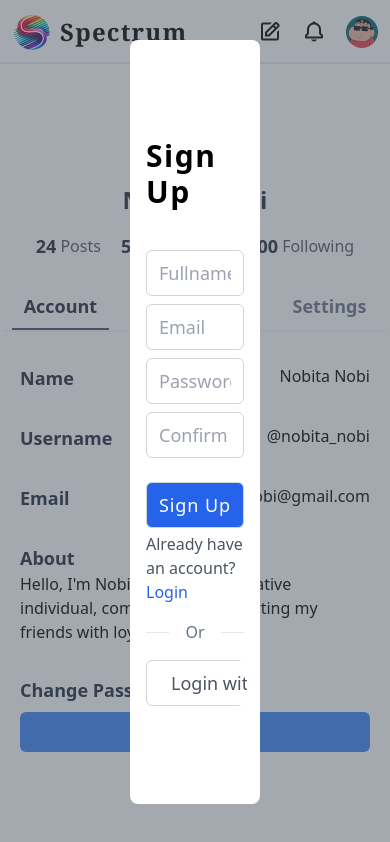
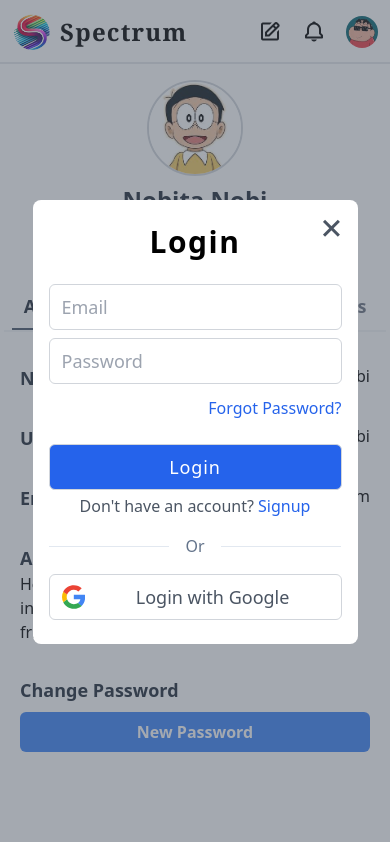
Before and after one commit to adithya-b-r/Spectrum, a React (Vite) app in the folder client/: page /profile in a window 390 px wide. Built offline with nearby package versions, Linux system fonts and the light colour scheme.

Commit message:
Made Login and SignIn form Responsive

```diff
--- a/client/src/App.tsx
+++ b/client/src/App.tsx
@@ -8,8 +8,8 @@
 import { ToastNotification } from './components/Toast/ToastNotification'
 import { Provider } from 'react-redux';
 import store from './store/store';
-import { SignInForm } from './components/AuthForms/SignInForm';
-// import { LoginForm } from './components/AuthForms/LoginForm';
+// import { SignInForm } from './components/AuthForms/SignInForm';
+import { LoginForm } from './components/AuthForms/LoginForm';
 
 interface AppContextType {
   theme: string;
@@ -35,8 +35,8 @@
         <BrowserRouter>
           <ToastNotification />
           <Navbar />
-          <SignInForm/>
-          {/* <LoginForm/> */}
+          {/* <SignInForm/> */}
+          <LoginForm/>
           <Routes>
             <Route path="/" element={<Home />} />
             <Route path="/favorites" element={<Favorites />} />
--- a/client/src/components/AuthForms/LoginForm.tsx
+++ b/client/src/components/AuthForms/LoginForm.tsx
@@ -6,9 +6,11 @@
   return (
     isDisplay && (
       <div onClick={() => setIsDisplay(false)} className=" fixed py-10 inset-0 z-50 flex items-center justify-center w-full h-screen bg-gray-600 bg-opacity-50">
-        <div onClick={(e) => e.stopPropagation()} className="bg-white w-1/3 h-fit rounded-lg flex flex-col items-center justify-center px-4 py-10">
+        <div onClick={(e) => e.stopPropagation()} className="relative bg-white w-10/12 md:w-1/3 h-fit rounded-lg flex flex-col items-center justify-center p-4 py-6 md:py-8">
 
-          <h3 className="font-semibold text-3xl tracking-wider mb-10">Login</h3>
+          <i onClick={() => setIsDisplay(false)} className="bx bx-x text-4xl absolute cursor-pointer text-gray-600 m-2 top-0 right-0"></i>
+
+          <h3 className="font-semibold text-3xl tracking-wider md:mb-8 mb-6">Login</h3>
 
           <input type="text" placeholder="Email" className="w-full text-lg border border-gray-300 outline-none py-2 px-3 rounded-md mb-2" />
           <input type="password" placeholder="Password" className="w-full text-lg border border-gray-300 outline-none py-2 px-3 rounded-md mb-2" />
--- a/client/src/components/AuthForms/SignInForm.tsx
+++ b/client/src/components/AuthForms/SignInForm.tsx
@@ -10,12 +10,13 @@
 
   const handleFormSubmit = async (e: React.FormEvent) => {
     e.preventDefault();
-    setIsDisplay(false);
 
     if (password !== confirmPassword) {
       alert("Passwords do not match");
       return;
     }
+
+    setIsDisplay(false);
 
     try {
       const response = await axios.post('http://localhost:3000/users/register', {
@@ -36,20 +37,20 @@
   return (
     isDisplay && (
       <div onClick={() => setIsDisplay(false)} className="fixed py-10 inset-0 z-50 flex items-center justify-center w-full h-screen bg-gray-600 bg-opacity-50">
-        <div onClick={(e) => e.stopPropagation()} className="bg-white w-1/3 h-full rounded-lg flex flex-col items-center justify-center p-4">
-          <h3 className="font-semibold text-3xl tracking-wider mb-10">Sign Up</h3>
+        <div onClick={(e) => e.stopPropagation()} className="relative bg-white w-10/12 md:w-1/3 h-fit rounded-lg flex flex-col items-center justify-center p-4 py-6 md:py-8">
+          <i onClick={() => setIsDisplay(false)} className="bx bx-x text-4xl absolute cursor-pointer text-gray-600 m-2 top-0 right-0"></i>
+
+          <h3 className="font-semibold text-3xl tracking-wider md:mb-8 mb-6">Sign Up</h3>
 
           <form onSubmit={handleFormSubmit} method="post">
-            <div className="">
-              <input type="text" value={fullname} onChange={(e) => setFullname(e.target.value)} placeholder="Fullname" className="w-full text-lg border border-gray-300 outline-none py-2 px-3 rounded-md mb-2 focus:bg-slate-50" />
-            </div>
 
-            <input type="email" value={email} onChange={(e) => setEmail(e.target.value)} placeholder="Email" className="w-full text-lg border border-gray-300 outline-none py-2 px-3 rounded-md mb-2 focus:bg-slate-50" />
-            <input type="password" value={password} onChange={(e) => setPassword(e.target.value)} placeholder="Password" className="w-full text-lg border border-gray-300 outline-none py-2 px-3 rounded-md mb-2 focus:bg-slate-50" />
-            <input type="password" value={confirmPassword} onChange={(e) => setConfirmPassword(e.target.value)} placeholder="Confirm password" className="w-full text-lg border border-gray-300 outline-none py-2 px-3 rounded-md mb-2 focus:bg-slate-50" />
+            <input type="text" value={fullname} onChange={(e) => setFullname(e.target.value)} placeholder="Fullname" className="w-full text-lg border border-gray-300 outline-none py-2 px-3 rounded-md mb-2 focus:bg-slate-50" required/>
+            <input type="email" value={email} onChange={(e) => setEmail(e.target.value)} placeholder="Email" className="w-full text-lg border border-gray-300 outline-none py-2 px-3 rounded-md mb-2 focus:bg-slate-50" required/>
+            <input type="password" value={password} onChange={(e) => setPassword(e.target.value)} placeholder="Password" className="w-full text-lg border border-gray-300 outline-none py-2 px-3 rounded-md mb-2 focus:bg-slate-50" required/>
+            <input type="password" value={confirmPassword} onChange={(e) => setConfirmPassword(e.target.value)} placeholder="Confirm password" className="w-full text-lg border border-gray-300 outline-none py-2 px-3 rounded-md mb-2 focus:bg-slate-50" required/>
 
             <input type="submit" value={"Sign Up"} placeholder="Confirm password" className="tracking-wider bg-blue-600 hover:bg-blue-700 duration-200 w-full text-lg text-white cursor-pointer border border-gray-300 outline-none py-2 px-3 rounded-md mt-4" />
-            <p className="text-gray-600 mt-1 mb-4 cursor-default">Already have an account? <span className="text-blue-600 cursor-pointer">Login</span></p>
+            <p className="text-gray-600 w-full text-center mt-1 mb-4 cursor-default">Already have an account? <span className="text-blue-600 cursor-pointer">Login</span></p>
           </form>
 
           <div className="w-full flex items-center justify-center space-x-4">
```
